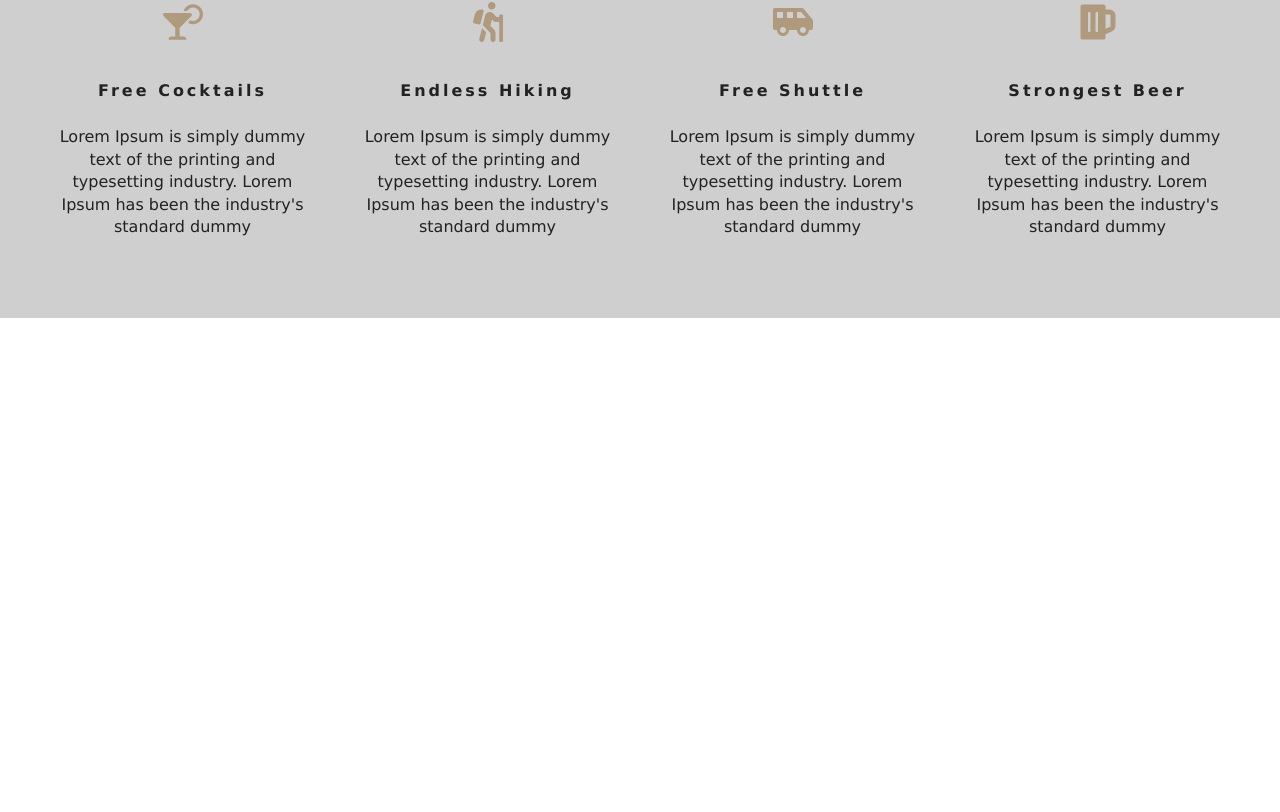
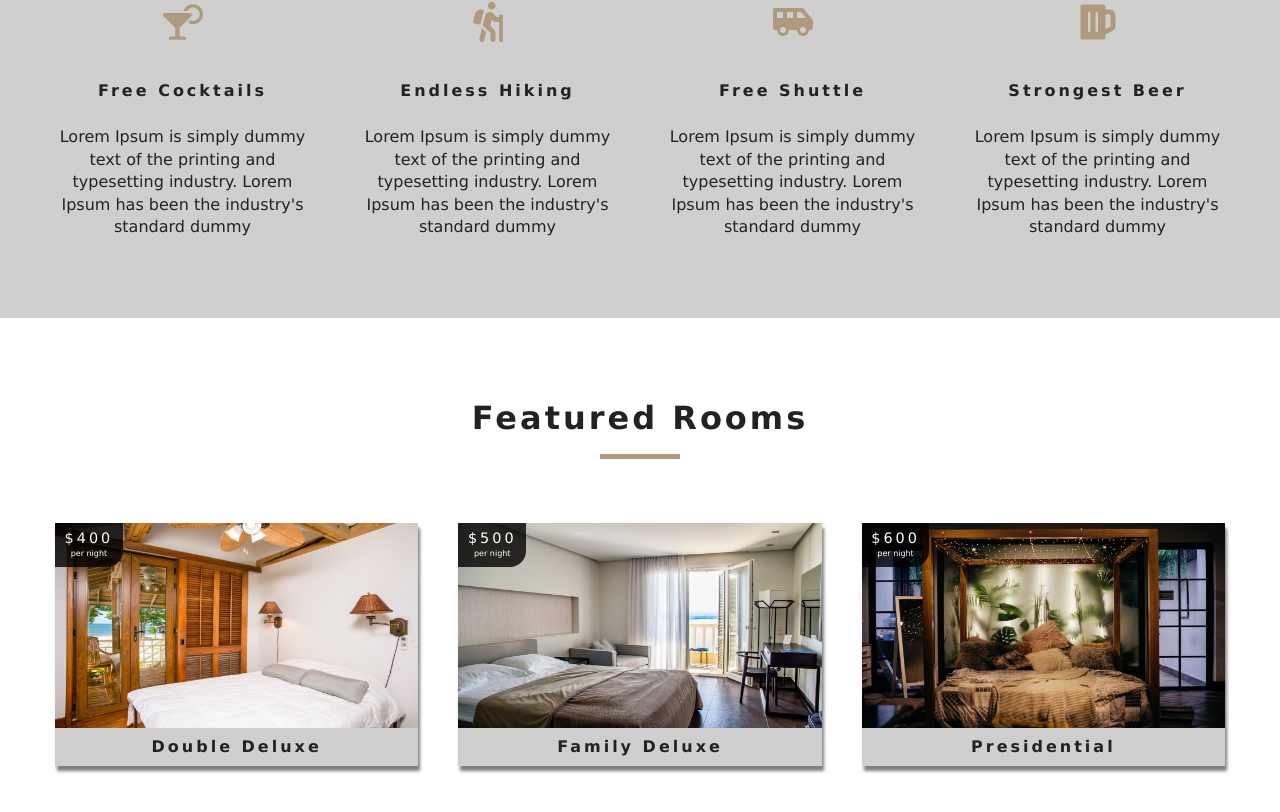
Before and after one commit to hkansal27/hotel-react-frontend, a React (Create React App) app: page / in a window 1280 px wide. Shown: the part 1005-1817 px from the top of the page. Before the commit the page ends 1323 px from the top, so only its background shows below. Built offline with nearby package versions, Linux system fonts and the light colour scheme.

Commit message:
Added loading, featured, room, context

```diff
--- a/src/App.css
+++ b/src/App.css
@@ -272,7 +272,6 @@ h6 {
 }
 /*end of services */
 /* featured rooms */
-
 .featured-rooms {
   padding: 5rem 0;
 }
--- /dev/null
+++ b/src/components/FeaturedRooms.js
@@ -0,0 +1,26 @@
+import React, { Component } from 'react'
+import { RoomsContext } from '../context';
+
+import Loading from './Loading';
+import Room from './Room';
+import Title from './Title';
+
+export default class FeaturedRooms extends Component {
+    static contextType = RoomsContext;
+    render() {
+        let { loading, featuredRooms } = this.context;
+        let rooms = featuredRooms.map(item => {
+            return <Room key={item.id} room={item} />
+        });
+        return (
+            <section>
+                <div className="featured-rooms">
+                    <Title title="featured rooms" />
+                    <div className="featured-rooms-center">
+                        {loading ? <Loading /> : rooms}
+                    </div>
+                </div>
+            </section>
+        )
+    }
+}
--- /dev/null
+++ b/src/components/Loading.js
@@ -0,0 +1,13 @@
+import React from "react";
+import loadingGif from "../images/gif/loading-arrow.gif";
+
+const Loading = () => {
+    return (
+        <div className="loading">
+            <h4>rooms data loading....</h4>
+            <img src={loadingGif} alt="" />
+        </div>
+    );
+};
+
+export default Loading;
--- /dev/null
+++ b/src/components/Room.js
@@ -0,0 +1,33 @@
+import React from 'react'
+import defaultImg from '../images/room-1.jpeg';
+import { Link } from 'react-router-dom'
+import PropTypes from "prop-types";
+
+export default function Room({ room }) {
+
+    const { name, slug, price, images } = room;
+    return (
+        <article className="room">
+            <div className="img-container">
+                <img src={images[0] || defaultImg} alt="single room" />
+                <div className="price-top">
+                    <h6>${price}</h6>
+                    <p>per night</p>
+                </div>
+                <Link to={`rooms/${slug}`} className="btn-primary room-link">
+                    Features
+                </Link>
+            </div>
+            <p className="room-info">{name}</p>
+        </article>
+    )
+}
+
+Room.propTypes = {
+    room: PropTypes.shape({
+        name: PropTypes.string.isRequired,
+        slug: PropTypes.string.isRequired,
+        images: PropTypes.arrayOf(PropTypes.string).isRequired,
+        price: PropTypes.number.isRequired,
+    })
+}
--- /dev/null
+++ b/src/context.js
@@ -0,0 +1,49 @@
+import React, { Component } from 'react';
+import items from './data';
+
+let RoomsContext = React.createContext();
+// <RoomContext.Provider value="" />
+
+class RoomsProvider extends Component {
+    state = {
+        rooms: [],
+        featuredRooms: [],
+        sortedRooms: [],
+        loading: true
+    };
+
+    componentDidMount() {
+        let rooms = this.formatRooms(items);
+        let featuredRooms = rooms.filter(item => item.featured === true);
+
+        this.setState({
+            rooms,
+            featuredRooms,
+            sortedRooms: rooms,
+            loading: false
+        })
+    }
+
+    formatRooms(items) {
+        let tempRooms = items.map(item => {
+            let id = item.sys.id;
+            let images = item.fields.images.map(item => {
+                return item.fields.file.url;
+            });
+            let room = { ...item.fields, images, id };
+            return room;
+        });
+        return tempRooms;
+    }
+
+    render() {
+        return (
+            <RoomsContext.Provider value={{ ...this.state }} >
+                {this.props.children}
+            </RoomsContext.Provider>
+        )
+    }
+};
+const RoomsConsumer = RoomsContext.Consumer;
+
+export { RoomsContext, RoomsProvider, RoomsConsumer };
--- a/src/index.js
+++ b/src/index.js
@@ -4,11 +4,14 @@ import App from './App';
 import * as serviceWorker from './serviceWorker';
 
 import { BrowserRouter as Router } from 'react-router-dom';
+import { RoomsProvider } from './context'
 
 ReactDOM.render(
-    <Router>
-        <App />
-    </Router>, document.getElementById('root'));
+    <RoomsProvider>
+        <Router>
+            <App />
+        </Router>
+    </RoomsProvider>, document.getElementById('root'));
 
 // If you want your app to work offline and load faster, you can change
 // unregister() to register() below. Note this comes with some pitfalls.
--- a/src/pages/Home.js
+++ b/src/pages/Home.js
@@ -4,7 +4,8 @@ import Hero from '../components/Hero';
 import Banner from '../components/Banner';
 import { Link } from 'react-router-dom';
 
-import Services from '../components/Services'
+import Services from '../components/Services';
+import FeaturedRooms from '../components/FeaturedRooms';
 
 export default function Home() {
     return (
@@ -17,6 +18,7 @@ export default function Home() {
                 </Banner>
             </Hero>
             <Services />
+            <FeaturedRooms />
         </>
     )
 }
--- a/src/pages/SingleRoom.js
+++ b/src/pages/SingleRoom.js
@@ -1,7 +1,15 @@
 import React, { Component } from 'react'
+import { RoomsContext } from '../context';
 
 export default class SingleRoom extends Component {
+    constructor(props) {
+        super(props);
+        console.log(props)
+    }
+    static context = RoomsContext;
     render() {
+        console.log(this.context);
+
         return (
             <div>
                 hello from single room page
```
